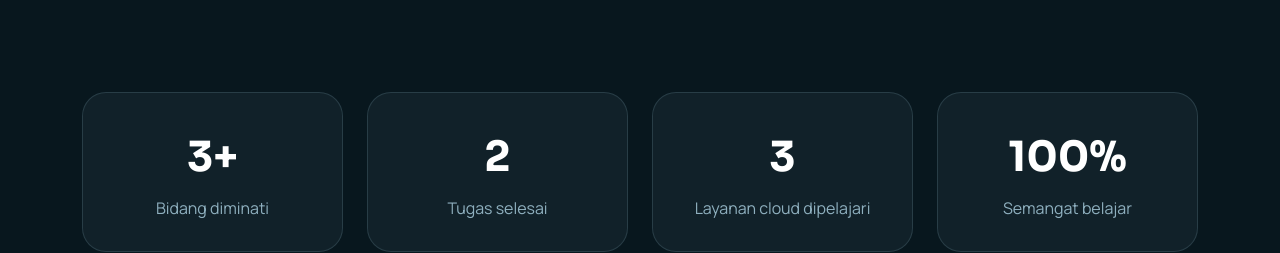
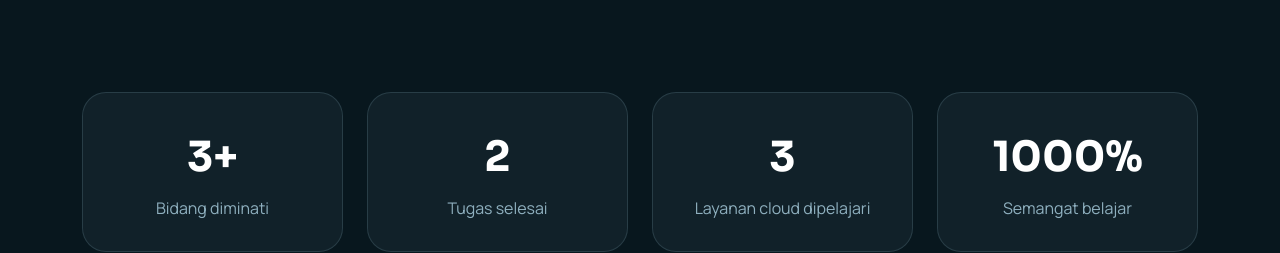
Before and after one commit to Athaasriandi/Tugas3-Cloud-23.53.027631, a plain HTML site: page index.html in a window 1280 px wide. Shown: the part 1580-1833 px from the top of the page. Drawn offline with nearby package versions, Linux system fonts and the light colour scheme; a script that the page names is missing.

Commit message:
Pembaruan Versi 2 index.html Pada Stat "Semangat Belajar" Dari 100 ke 1000

```diff
--- a/index.html
+++ b/index.html
@@ -125,7 +125,7 @@
           <div class="col-6 col-md-3" data-reveal="up"><div class="glass stat"><b data-count="3" data-suffix="+">0</b><span>Bidang diminati</span></div></div>
           <div class="col-6 col-md-3" data-reveal="up" style="--d:.1s"><div class="glass stat"><b data-count="2">0</b><span>Tugas selesai</span></div></div>
           <div class="col-6 col-md-3" data-reveal="up" style="--d:.2s"><div class="glass stat"><b data-count="3">0</b><span>Layanan cloud dipelajari</span></div></div>
-          <div class="col-6 col-md-3" data-reveal="up" style="--d:.3s"><div class="glass stat"><b data-count="100" data-suffix="%">0</b><span>Semangat belajar</span></div></div>
+          <div class="col-6 col-md-3" data-reveal="up" style="--d:.3s"><div class="glass stat"><b data-count="1000" data-suffix="%">0</b><span>Semangat belajar</span></div></div>
         </div>
       </div>
     </section>
```
